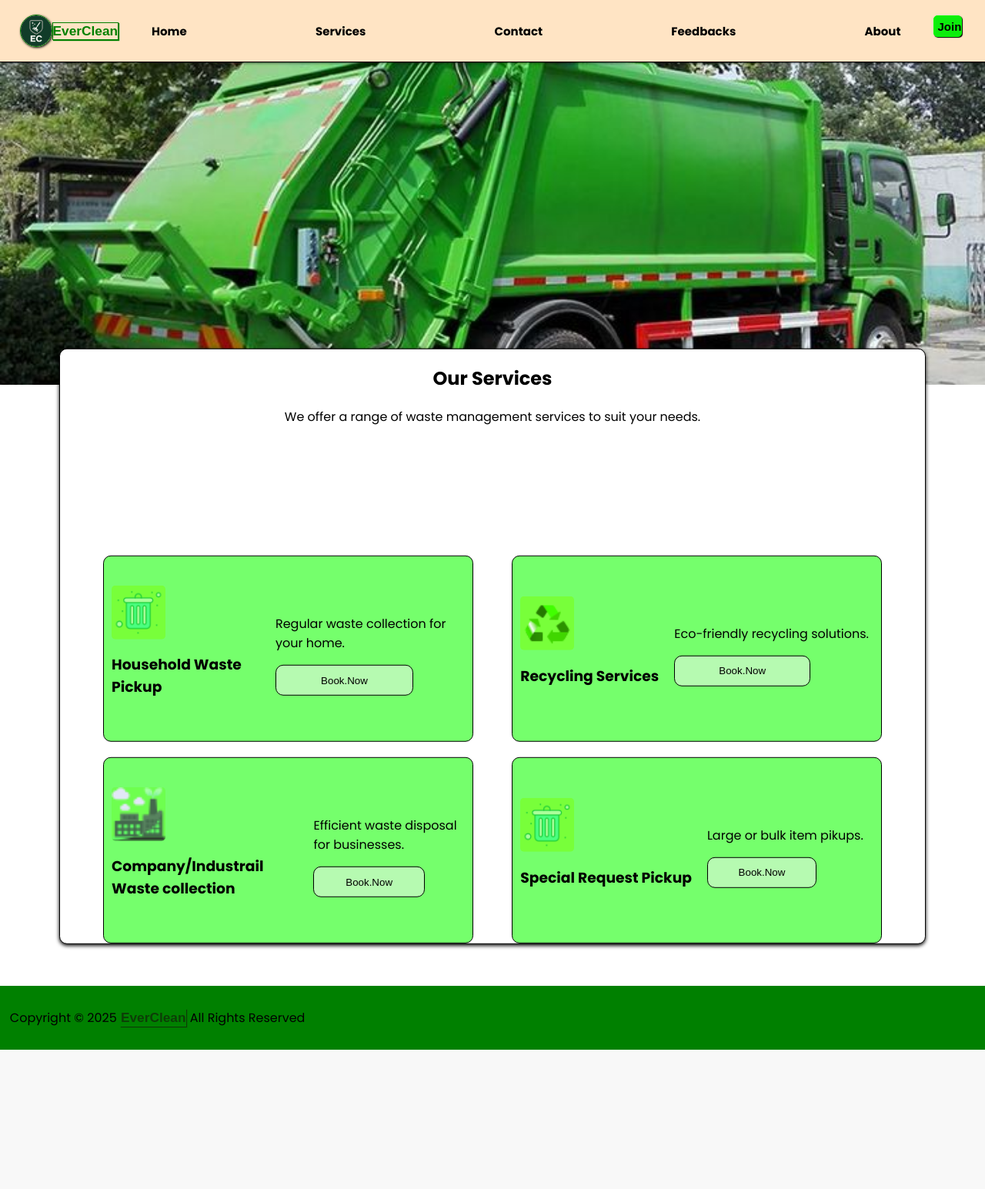
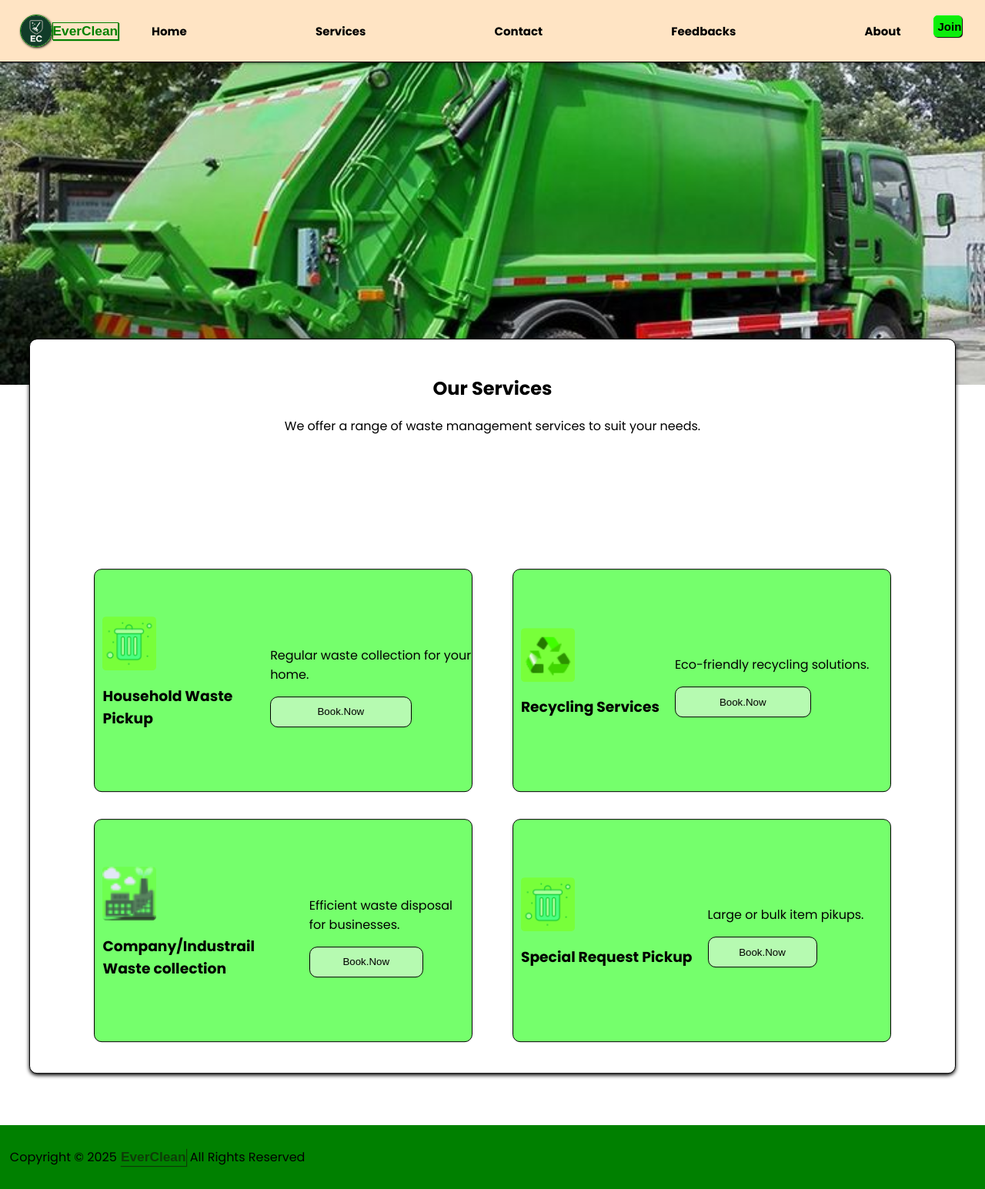
Before and after one commit to EverCleanIntern/EverClean, a PHP site: page /Service.html in a window 1280 px wide. Shown: the whole page at 77% size. Before the commit the page ends 1364 px from the top, so only its background shows below. Run offline with PHP 8.4, Linux system fonts and the light colour scheme.

Commit message:
arange services padding and feedback

```diff
--- a/Service.html
+++ b/Service.html
@@ -80,7 +80,7 @@
                             Eco-friendly recycling solutions.
                         </p>
 
-                        <button>
+                        <button class="booknow" onclick="showOrder()">
                             Book.Now
                         </button>
                     </div>
@@ -97,7 +97,7 @@
                             Efficient waste disposal for businesses.
                         </p>
 
-                        <button>
+                        <button class="booknow" onclick="showOrder()">
                             Book.Now
                         </button>
                     </div>
@@ -114,7 +114,7 @@
                             Large or bulk item pikups.
                         </p>
 
-                        <button>
+                        <button class="booknow" onclick="showOrder()">
                             Book.Now
                         </button>
                     </div>
--- a/feedback.css
+++ b/feedback.css
@@ -23,7 +23,7 @@ main{
 
 h3 p{
     line-height: 25px;
-    margin-left: 5%;
+    margin-left: 5px;
 }
 
 .feedback-container{
--- a/feedback.html
+++ b/feedback.html
@@ -43,7 +43,7 @@
     <main>
        <div class="top">
          <div>
-            <h3>What do you think?</h3>
+            <h2>What do you think?</h2>
             <p>We whould love to hear your thoughts! Please share your feedbacks below.</p>
         </div>
 
--- a/service.css
+++ b/service.css
@@ -38,17 +38,18 @@ main{
 
 .bottom{
     transform: translateY(-7%);
-    background-color: white;
+    background-color: rgb(255, 255, 255);
     border: 1px solid;
-    margin-left: 6%;
-    margin-right: 6%;
+    margin-left: 3%;
+    margin-right: 3%;
     box-shadow: -0.1px 2px 5px;
     border-radius: 10px;
+    padding: 2%;
 }
 
 .service{
     background-color: rgb(103, 255, 92, 0.9);
-    height: 15rem;
+    height: 18rem;
     display: flex;
     flex-direction: row;
     gap: 20px;
@@ -56,6 +57,7 @@ main{
     align-items: center;
     border: 1px solid;
     border-radius: 10px;
+    margin-bottom: 3%;
 }
 
 @media(max-width:666px){
```
